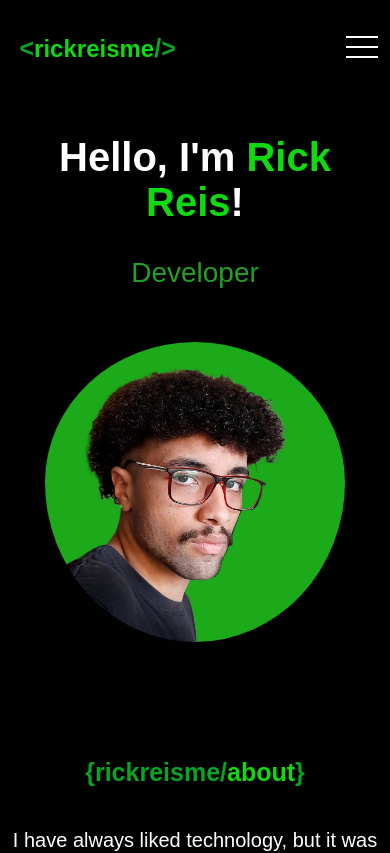
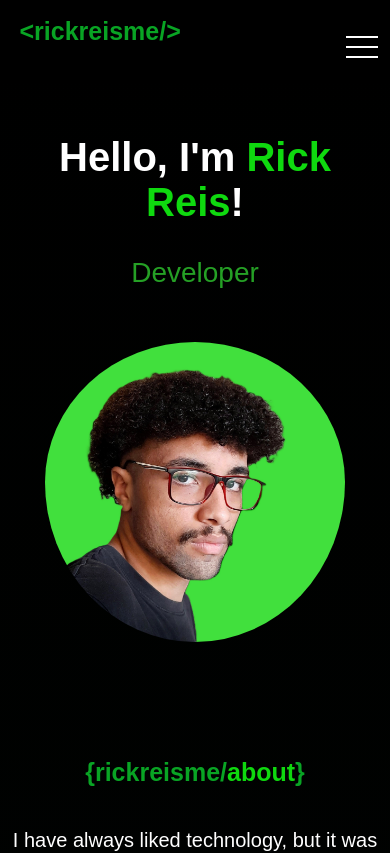
Before and after one commit to rickreisme/Portfolio, a React (Vite) app: page /english in a window 390 px wide. Shown: the top 853 px of the page. Built offline with nearby package versions, Linux system fonts and the light colour scheme.

Commit message:
FIX - ajustes media query menu mobile, img intro

```diff
--- a/src/assets/styles/animations.scss
+++ b/src/assets/styles/animations.scss
@@ -126,3 +126,52 @@
     transform: rotate(360deg);
   }
 }
+
+@keyframes moveLeft {
+  0% {
+    font-size: 0;
+    opacity: 0;
+    transform: translateX(-50px);
+  }
+  50% {
+    opacity: 0.5;
+    font-size: 1px;
+    transform: translateX(-60px);
+  }
+  100% {
+    opacity: 1;
+    transform: translateX(0);
+  }
+}
+
+@keyframes moveRight {
+  0% {
+    opacity: 0;
+    font-size: 0;
+    transform: translateX(50px);
+  }
+  30% {
+    opacity: 0.5;
+    font-size: 1px;
+    transform: translateX(30px);
+  }
+  100% {
+    opacity: 1;
+    transform: translateX(0);
+  }
+}
+
+@keyframes fadeIn {
+  0% {
+    font-size: 0px;
+    opacity: 0;
+  }
+  50% {
+    font-size: 1px;
+    opacity: 0;
+  }
+  100% {
+    opacity: 1;
+    font-size: 25px;
+  }
+}
--- a/src/assets/styles/header.scss
+++ b/src/assets/styles/header.scss
@@ -1,16 +1,17 @@
 @import "./vars.scss";
+@import "./animations.scss";
 
 .mobile-menu {
   display: none;
   cursor: pointer;
-}
 
-.mobile-menu div {
+  div {
     width: 32px;
     height: 2px;
     background: white;
     margin: 8px;
     transition: 0.3s;
+  }
 }
 
 .menu {
@@ -25,7 +26,6 @@
   width: 100%;
   background-color: $bg-menu;
   backdrop-filter: blur(3px);
-}
 
   .content {
     display: flex;
@@ -36,10 +36,8 @@
     height: 64px;
     width: 100%;
     position: fixed;
-}
 
     #logo {
-  padding-top: 35px;
       display: flex;
       color: $verde-principal;
       text-decoration: none;
@@ -49,23 +47,50 @@
       align-items: center;
       transition: color 0.5s ease;
       margin-left: 5%;
-  margin-bottom: 20px;
-}
 
-#logo:visited {
+      .text:visited {
         color: $verde-principal;
       }
 
-#logo:hover {
+      .text:hover {
         color: white;
       }
 
-#logo > span {
+      span {
         color: $verde-secundario;
         font-size: 25px;
         font-style: normal;
         font-weight: 600;
         line-height: normal;
+      }
+
+      .tag1 {
+        opacity: 0;
+        animation: moveRight 1s ease-in forwards 1s;
+      }
+
+      .tag2 {
+        opacity: 0;
+        animation: moveLeft 1s ease-in forwards 1s;
+      }
+
+      .text {
+        opacity: 0;
+        font-size: 25px;
+        animation: fadeIn 2s ease-in forwards 1s;
+      }
+    }
+
+    .paginas {
+      display: flex;
+      justify-content: center;
+      align-items: center;
+
+      #link-pags {
+        margin-left: 18px;
+      }
+    }
+  }
 }
 
 header span {
@@ -76,19 +101,6 @@ header span {
   line-height: normal;
   transition: color 0.5s ease;
 }
-
 header span:hover {
   color: $verde-principal;
 }
-
-.paginas {
-  display: flex;
-  justify-content: center;
-  align-items: center;
-  margin-right: 5%;
-  margin-top: 20px;
-}
-
-#link-pags {
-  margin-left: 18px;
-}
--- /dev/null
+++ b/src/assets/styles/media-query/query-1343minpx.scss
@@ -0,0 +1,8 @@
+@media screen and (min-width: 1343px) {
+    @import "../vars.scss";
+
+    .menu .content .paginas{
+        margin-right: 5%;
+    }
+
+  }
--- a/src/assets/styles/media-query/query1085px.scss
+++ b/src/assets/styles/media-query/query1085px.scss
@@ -18,12 +18,12 @@
 
   .paginas {
     position: absolute;
-    top: 10.3vh;
+    top: 8.2vh;
     right: 0;
     margin-left: 0;
     margin-right: 0;
     width: 50vh;
-    height: 55vh;
+    height: 65vh;
     border-bottom-left-radius: 20px;
     background-color: $bg-menu;
     flex-direction: column;
--- a/src/components/MobileNavibar.tsx
+++ b/src/components/MobileNavibar.tsx
@@ -51,13 +51,17 @@ const MobileNavbar: React.FC = () => {
     <nav className='menu'>
       <div className='content'>
         <a href='#intro' id='logo'>
-          <span>&lt;</span>rickreisme<span>/&gt;</span>
+          <span className='tag1'>&lt;</span>
+          <span className="text">rickreisme</span>
+          <span className='tag2'>/&gt;</span>
         </a>
+
         <div className='mobile-menu' ref={mobileMenuRef}>
           <div className='line1'></div>
           <div className='line2'></div>
           <div className='line3'></div>
         </div>
+
         <ul className='paginas' ref={paginasRef}>
           <li>
             <a href='#sobre' id='link-pags'>
--- a/src/components/english/MobileNavibarEnglish.tsx
+++ b/src/components/english/MobileNavibarEnglish.tsx
@@ -51,7 +51,9 @@ const MobileNavbarEnglish: React.FC = () => {
     <nav className='menu'>
       <div className='content'>
         <a href='#intro' id='logo'>
-          <span>&lt;</span>rickreisme<span>/&gt;</span>
+          <span className='tag1'>&lt;</span>
+          <span className="text">rickreisme</span>
+          <span className='tag2'>/&gt;</span>
         </a>
         <div className='mobile-menu' ref={mobileMenuRef}>
           <div className='line1'></div>
--- a/src/main.tsx
+++ b/src/main.tsx
@@ -11,6 +11,7 @@ import "./assets/styles/media-query/query485px.scss"
 import "./assets/styles/media-query/query710px.scss"
 import "./assets/styles/media-query/query2560px.scss"
 import "./assets/styles/media-query/query1343-1085px.scss"
+import "./assets/styles/media-query/query-1343minpx.scss"
 import AppEnglish from './AppEnglish';
 
 ReactDOM.createRoot(document.getElementById('root')!).render(
```
Also changed, not shown: src/assets/Imagens/rick-sobre.jpeg. Lines whose indentation alone changed are shown as unchanged.
